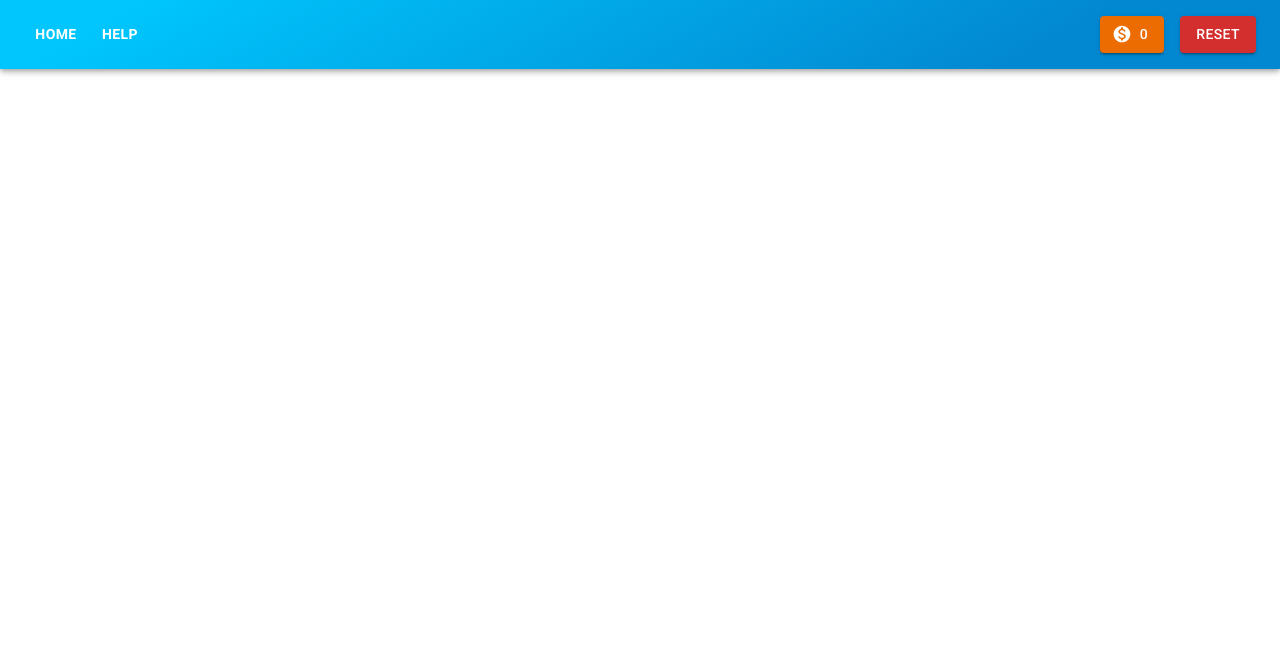
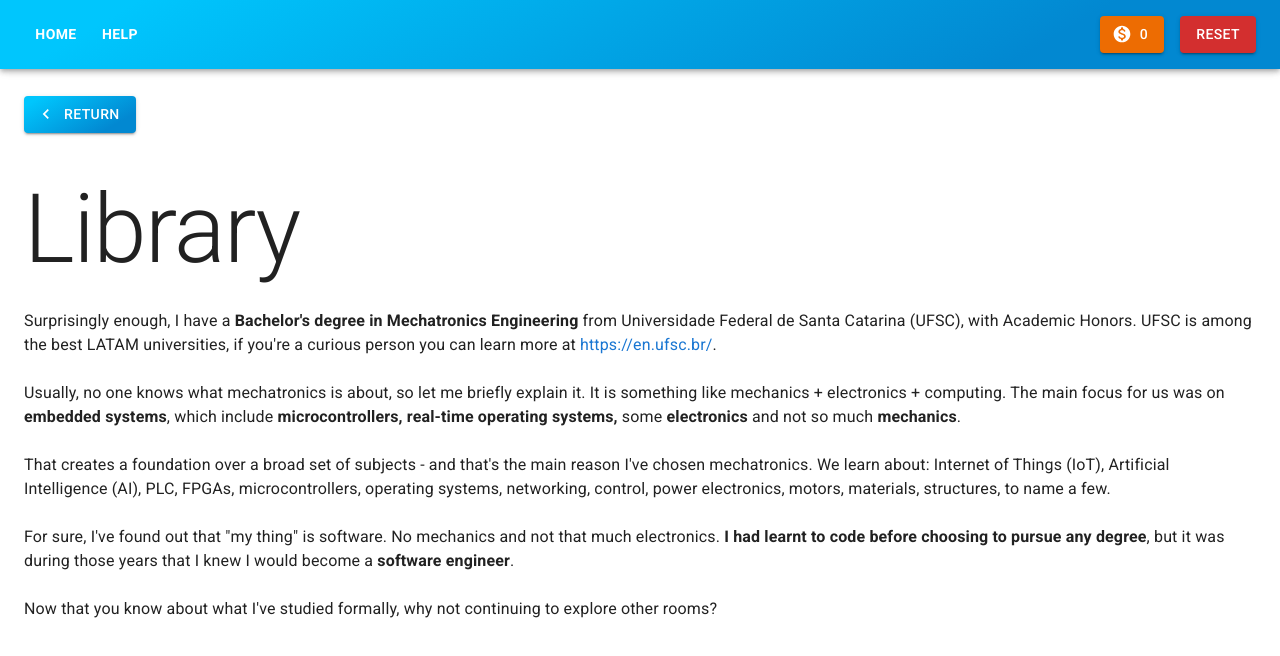
Before and after one commit to vicenteke/redux-portfolio, a React (Create React App) app: page /library in a window 1280 px wide. Before the commit this address had no page. Shown: the top 656 px of the page. Built offline with nearby package versions, Linux system fonts and the light colour scheme.

Commit message:
Created Library. Changed typography to use MUI.

```diff
--- a/src/components/App.tsx
+++ b/src/components/App.tsx
@@ -30,6 +30,7 @@ import Home from '../pages/Home';
 import Page from '../pages/Page';
 import ReceptionPage from '../pages/Reception';
 import MeetingRoomPage from '../pages/MeetingRoom';
+import LibraryPage from '../pages/Library';
 import ResetButton from './ResetButton';
 
 // Offset to go under AppBarr
@@ -203,6 +204,7 @@ function App() {
                     <Route path="/meeting_room" element={<MeetingRoomPage />} />
                     <Route path="/bathroom" element={<Home />} />
                     <Route path="/lab" element={<Home />} />
+                    <Route path="/library" element={<LibraryPage />} />
                 </Routes>
             </Box>
     </>);
--- a/src/components/ReturnButton.tsx
+++ b/src/components/ReturnButton.tsx
@@ -6,7 +6,8 @@ import ChevronLeftIcon from '@mui/icons-material/ChevronLeft';
 export default function ResetButton() {
     return (
         <Link to="/" className='menu-link'>
-            <Button variant="outlined" sx={{ margin: '16px 0', textDecoration: 'none!important' }}
+            <Button variant="contained" className="nice-gradient"
+                    sx={{ margin: '16px 0', textDecoration: 'none!important' }}
                     color="primary"  startIcon={<ChevronLeftIcon />}>
                 Return
             </Button>
--- /dev/null
+++ b/src/pages/Library.tsx
@@ -0,0 +1,28 @@
+import React from 'react';
+import ReturnButton from '../components/ReturnButton'
+import Typography from '@mui/material/Typography';
+import Link from '@mui/material/Link';
+
+export default function LibraryPage() {
+    return (
+        <>
+            <ReturnButton />
+            <br/><br/><Typography variant="h1" component="p">Library</Typography><br/>
+            <Typography variant="body1" component="p">
+            Surprisingly enough, I have a <strong>Bachelor's degree in Mechatronics Engineering</strong> from Universidade Federal de Santa Catarina (UFSC), with Academic Honors. UFSC is among the best LATAM universities, if you're a curious person you can learn more at <Link href="" target="_blank" rel="noreferrer" underline="hover">{'https://en.ufsc.br/'}</Link>.
+            </Typography><br/>
+            <Typography variant="body1" component="p">
+            Usually, no one knows what mechatronics is about, so let me briefly explain it. It is something like mechanics + electronics + computing. The main focus for us was on <strong>embedded systems</strong>, which include <strong>microcontrollers, real-time operating systems,</strong> some <strong>electronics</strong> and not so much <strong>mechanics</strong>.
+            </Typography><br/>
+            <Typography variant="body1" component="p">
+            That creates a foundation over a broad set of subjects - and that's the main reason I've chosen mechatronics. We learn about: Internet of Things (IoT), Artificial Intelligence (AI), PLC, FPGAs, microcontrollers, operating systems, networking, control, power electronics, motors, materials, structures, to name a few.
+            </Typography><br/>
+            <Typography variant="body1" component="p">
+            For sure, I've found out that "my thing" is software. No mechanics and not that much electronics. <strong>I had learnt to code before choosing to pursue any degree</strong>, but it was during those years that I knew I would become a <strong>software engineer</strong>.
+            </Typography><br/>
+            <Typography variant="body1" component="p">
+            Now that you know about what I've studied formally, why not continuing to explore other rooms?
+            </Typography>
+        </>
+    );
+}
--- a/src/pages/MeetingRoom.tsx
+++ b/src/pages/MeetingRoom.tsx
@@ -1,4 +1,5 @@
 import React from 'react';
+import Typography from '@mui/material/Typography';
 import ReturnButton from '../components/ReturnButton'
 import WorkTimeline from '../components/WorkTimeline';
 
@@ -6,15 +7,14 @@ export default function MeetingRoomPage() {
     return (
         <>
             <ReturnButton />
-            <h1>Meeting Room</h1>
+            <br/><br/><Typography variant="h1" component="p">Meeting Room</Typography><br/>
 
-            <p>
+            <Typography variant="body1" component="p">
             Here's a a list of my work experiences and a description of what I used to do during each of them.
-            </p>
+            </Typography><br/>
             <br/>
             <WorkTimeline />
             <br/>
-            <ReturnButton />
         </>
     );
 }
--- a/src/pages/Page.tsx
+++ b/src/pages/Page.tsx
@@ -1,11 +1,14 @@
 import React from 'react';
+import Typography from '@mui/material/Typography';
 import ReturnButton from '../components/ReturnButton'
 
 export default function Page() {
     return (
         <>
             <ReturnButton />
-            <h1>Hello World!</h1>
+            <br/><br/><Typography variant="h1" component="p">Hello World!</Typography><br/>
+            <Typography variant="body1" component="p">
+            </Typography><br/>
             <ReturnButton />
         </>
     );
--- a/src/pages/Reception.tsx
+++ b/src/pages/Reception.tsx
@@ -1,4 +1,5 @@
 import React from 'react';
+import Typography from '@mui/material/Typography';
 import ReturnButton from '../components/ReturnButton'
 import FAQ from '../components/FAQ'
 
@@ -6,26 +7,25 @@ export default function ReceptionPage() {
     return (
         <>
             <ReturnButton />
-            <h1>Reception</h1>
+            <br/><br/><Typography variant="h1" component="p">Reception</Typography><br/>
 
-            <p>
+            <Typography variant="body1" component="p">
             Welcome to my portfolio! I believe it can be boring sometimes to keep looking for software developers CVs and stuff, so I decided to create a nicer experience for you. That's why this is actually a game.
-            </p>
-            <p>
+            </Typography><br/>
+            <Typography variant="body1" component="p">
             How to use it:
-            </p>
+            </Typography>
             <ul>
                 <li>To move between rooms, click on the rooms or use the keyboard arrows;</li>
                 <li>To enter a room, either double click or press enter</li>
                 <li>To leave a room, press esc or use the links with an arrow shape on the screen.</li>
             </ul>
-            <p>
+            <Typography variant="body1" component="p">
             I'll be here to help you as an avatar. You can return to this room whenever you want to, so you can find some help. I hope you enjoy this "game portfolio" as much as I did while developing it. Have fun!
-            </p>
+            </Typography><br/>
             <br/>
             <h2>FAQ</h2>
             <FAQ />
-            <ReturnButton />
         </>
     );
 }
```
